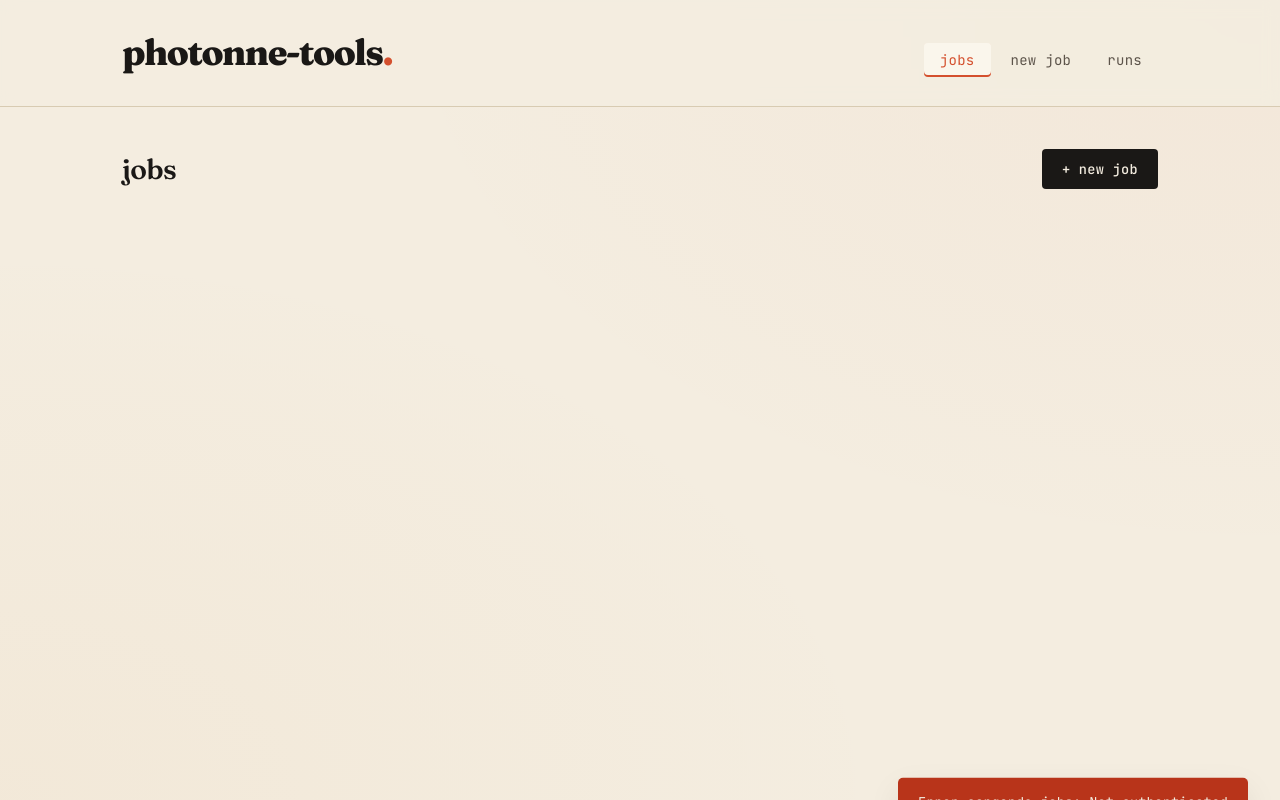
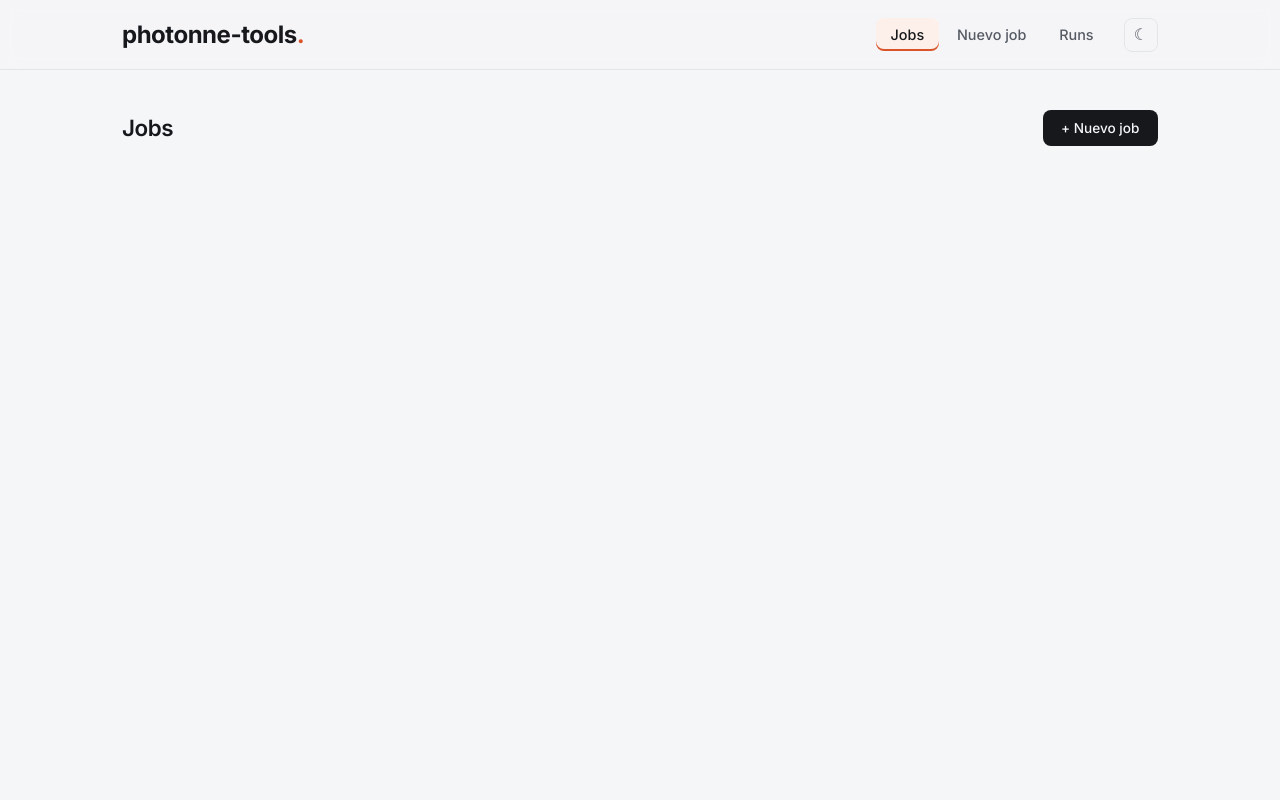
Before and after one commit to photonne/photonne-tools, a FastAPI app: template app/templates/index.html in a window 1280 px wide. Run offline with FastAPI, Linux system fonts and the light colour scheme; the template is opened without the code that fills it: most values are stand-ins (such as "Sample title", 1, 10 or a date in 2020); parts of the project's set-up code (start-up, migrations or seed data) failed here and were passed over.

Commit message:
feat: Redesign UI with minimal theme and light/dark modes
Switch typography to Inter (UI) + JetBrains Mono (data), rework the
color tokens into a neutral light/dark system with a persisted theme
toggle, and polish components. Also fix the empty toast peeking in the
bottom-right corner.

Co-Authored-By: Claude Opus 4.8 (1M context) <noreply@anthropic.com>

```diff
--- a/app/static/app.js
+++ b/app/static/app.js
@@ -137,7 +137,7 @@ async function loadBrowserPath(path) {
 function renderBrowserRoots(roots) {
     const list = document.getElementById('browser-list');
     if (roots.length === 0) {
-        list.innerHTML = '<li class="browser-empty">no hay raíces configuradas.</li>';
+        list.innerHTML = '<li class="browser-empty">No hay raíces configuradas.</li>';
         return;
     }
     list.innerHTML = roots.map(r => {
@@ -146,7 +146,7 @@ function renderBrowserRoots(roots) {
                 <li class="browser-item file">
                     <span class="browser-icon">✕</span>
                     <span class="browser-name">${escapeHtml(r.path)}</span>
-                    <span class="browser-size">no existe</span>
+                    <span class="browser-size">No existe</span>
                 </li>
             `;
         }
@@ -184,7 +184,7 @@ function renderBrowserListing(data) {
     }
 
     if (data.entries.length === 0) {
-        html += '<li class="browser-empty">(directorio vacío)</li>';
+        html += '<li class="browser-empty">(Directorio vacío)</li>';
     } else {
         html += data.entries.map(e => {
             if (e.is_dir) {
@@ -259,13 +259,13 @@ async function loadJobs() {
                     <span class="tool-badge">${job.tool}</span>
                 </div>
                 <div class="job-meta">
-                    ${job.last_run ? `última run: ${formatDate(job.last_run)}` : 'sin ejecuciones'}
+                    ${job.last_run ? `Última run: ${formatDate(job.last_run)}` : 'Sin ejecuciones'}
                     ${job.last_status ? ` · <span class="status-badge status-${job.last_status}">${job.last_status}</span>` : ''}
                 </div>
                 <div class="job-actions">
-                    <button class="btn-primary" onclick="runJob('${job.id}', '${escapeAttr(job.name)}')">run</button>
-                    <button class="btn-secondary" onclick="viewRuns('${job.id}')">history</button>
-                    <button class="btn-secondary" onclick="deleteJob('${job.id}', '${escapeAttr(job.name)}')">delete</button>
+                    <button class="btn-primary" onclick="runJob('${job.id}', '${escapeAttr(job.name)}')">Ejecutar</button>
+                    <button class="btn-secondary" onclick="viewRuns('${job.id}')">Historial</button>
+                    <button class="btn-secondary" onclick="deleteJob('${job.id}', '${escapeAttr(job.name)}')">Eliminar</button>
                 </div>
             </div>
         `).join('');
@@ -302,7 +302,7 @@ async function viewRuns(jobId) {
             toast('Sin ejecuciones todavía', '');
             return;
         }
-        openLog(runs[0].id, 'log', runs[0].status === 'running');
+        openLog(runs[0].id, 'Log', runs[0].status === 'running');
     } catch (e) {
         toast('Error: ' + e.message, 'error');
     }
@@ -370,11 +370,11 @@ async function loadRuns() {
         const runs = await apiGet('/api/runs?limit=50');
         const container = document.getElementById('runs-list');
         if (runs.length === 0) {
-            container.innerHTML = '<div class="empty"><p>sin runs todavía.</p></div>';
+            container.innerHTML = '<div class="empty"><p>Aún no hay runs.</p></div>';
             return;
         }
         container.innerHTML = runs.map(run => `
-            <div class="run-row" onclick="openLog('${run.id}', 'run ${run.id.slice(0, 8)}', ${run.status === 'running'})">
+            <div class="run-row" onclick="openLog('${run.id}', 'Run ${run.id.slice(0, 8)}', ${run.status === 'running'})">
                 <div class="run-info">
                     <div class="run-time">${formatDate(run.started_at)}</div>
                     <div class="run-id">${run.id.slice(0, 8)}… · job ${run.job_id.slice(0, 8)}…</div>
--- a/app/static/styles.css
+++ b/app/static/styles.css
@@ -1,21 +1,76 @@
-/* photonne-tools — estética editorial cálida */
+/* photonne-tools — minimal / moderno · temas claro y oscuro */
 
 :root {
-    --bg: #f4ede0;
-    --bg-card: #faf6ec;
+    color-scheme: light;
+
+    /* superficies */
+    --bg:          #f5f6f8;
+    --bg-card:     #ffffff;
     --bg-elevated: #ffffff;
-    --ink: #1a1816;
-    --ink-soft: #5c544a;
-    --ink-faded: #9a8f80;
-    --accent: #d4502e;
-    --accent-soft: #f2b399;
-    --accent-warm: #c97a1f;
-    --line: #d8cbb2;
-    --line-soft: #e9dec3;
-    --success: #4a7c3a;
-    --danger: #b8341a;
-    --shadow: 0 1px 0 rgba(26, 24, 22, 0.04), 0 4px 16px rgba(26, 24, 22, 0.06);
-    --shadow-elevated: 0 2px 0 rgba(26, 24, 22, 0.06), 0 12px 32px rgba(26, 24, 22, 0.08);
+    --bg-inset:    #f3f4f6;
+
+    /* texto */
+    --ink:       #17181b;
+    --ink-soft:  #565a63;
+    --ink-faded: #868b95;
+
+    /* acento (óxido de marca, sobrio) */
+    --accent:        #d9542b;
+    --accent-hover:  #c0461f;
+    --accent-soft:   #f4b89f;
+    --accent-subtle: #fdf0ea;
+    --accent-warm:   #b45309;
+    --on-accent:     #ffffff;
+
+    /* líneas */
+    --line:      #e3e5e9;
+    --line-soft: #edeef1;
+
+    /* estado */
+    --success: #2f8a4e;
+    --danger:  #c23b2a;
+
+    /* efectos */
+    --focus-ring:      0 0 0 3px rgba(217, 84, 43, 0.20);
+    --bg-blur:         rgba(245, 246, 248, 0.80);
+    --overlay:         rgba(17, 18, 21, 0.45);
+    --shadow:          0 1px 2px rgba(16, 18, 27, 0.04), 0 4px 12px rgba(16, 18, 27, 0.06);
+    --shadow-elevated: 0 4px 12px rgba(16, 18, 27, 0.08), 0 16px 40px rgba(16, 18, 27, 0.12);
+
+    --sans: 'Inter', -apple-system, BlinkMacSystemFont, 'Segoe UI', Roboto, Helvetica, Arial, sans-serif;
+    --mono: 'JetBrains Mono', ui-monospace, SFMono-Regular, Menlo, monospace;
+}
+
+[data-theme="dark"] {
+    color-scheme: dark;
+
+    --bg:          #0f1115;
+    --bg-card:     #171a20;
+    --bg-elevated: #1d2129;
+    --bg-inset:    #0c0e12;
+
+    --ink:       #e7e9ee;
+    --ink-soft:  #a2a8b4;
+    --ink-faded: #737985;
+
+    --accent:        #f2683c;
+    --accent-hover:  #ff7a4d;
+    --accent-soft:   #7a3d28;
+    --accent-subtle: #241812;
+    --accent-warm:   #e0913f;
+    --on-accent:     #17181b;
+
+    --line:      #2a2f38;
+    --line-soft: #23272f;
+
+    --success: #4ea56a;
+    --danger:  #e5654f;
+
+    --focus-ring:      0 0 0 3px rgba(242, 104, 60, 0.30);
+    --bg-blur:         rgba(15, 17, 21, 0.80);
+    --overlay:         rgba(0, 0, 0, 0.65);
+    --shadow:          0 1px 2px rgba(0, 0, 0, 0.40), 0 4px 12px rgba(0, 0, 0, 0.45);
+    --shadow-elevated: 0 8px 30px rgba(0, 0, 0, 0.55), 0 2px 8px rgba(0, 0, 0, 0.40);
 }
 
 * {
@@ -29,54 +84,55 @@ html, body {
 }
 
 body {
-    font-family: 'Fraunces', Georgia, serif;
-    font-feature-settings: "ss01", "ss02";
+    font-family: var(--sans);
     background: var(--bg);
     color: var(--ink);
-    line-height: 1.6;
-    font-size: 17px;
-    background-image:
-        radial-gradient(at 100% 0%, rgba(212, 80, 46, 0.04) 0%, transparent 50%),
-        radial-gradient(at 0% 100%, rgba(201, 122, 31, 0.04) 0%, transparent 50%);
-    background-attachment: fixed;
+    line-height: 1.55;
+    font-size: 15px;
+    -webkit-font-smoothing: antialiased;
+    transition: background-color 0.2s ease, color 0.2s ease;
 }
 
-code, pre, .mono, input, select, .tag, .badge {
-    font-family: 'JetBrains Mono', ui-monospace, Menlo, monospace;
+code, pre, .mono, input, select {
+    font-family: var(--mono);
 }
 
 /* Header */
 .hdr {
     border-bottom: 1px solid var(--line);
-    background: var(--bg);
     position: sticky;
     top: 0;
     z-index: 10;
     backdrop-filter: blur(8px);
-    background-color: rgba(244, 237, 224, 0.92);
+    background-color: var(--bg-blur);
 }
 
 .hdr-inner {
     max-width: 1100px;
     margin: 0 auto;
-    padding: 1.5rem 2rem;
+    padding: 1rem 2rem;
     display: flex;
     justify-content: space-between;
-    align-items: baseline;
+    align-items: center;
     gap: 2rem;
     flex-wrap: wrap;
 }
 
 .logo {
-    font-family: 'Fraunces', serif;
-    font-weight: 800;
-    font-size: 2.25rem;
-    letter-spacing: -0.04em;
-    font-variation-settings: "opsz" 144;
+    font-family: var(--sans);
+    font-weight: 700;
+    font-size: 1.5rem;
+    letter-spacing: -0.02em;
 }
 
 .logo .dot {
     color: var(--accent);
+}
+
+.hdr-actions {
+    display: flex;
+    align-items: center;
+    gap: 1rem;
 }
 
 .tabs {
@@ -87,14 +143,14 @@ code, pre, .mono, input, select, .tag, .badge {
 .tab {
     background: transparent;
     border: none;
-    padding: 0.5rem 1rem;
-    font-family: 'JetBrains Mono', monospace;
-    font-size: 0.875rem;
+    padding: 0.5rem 0.9rem;
+    font-family: var(--sans);
+    font-size: 0.9rem;
+    font-weight: 500;
     color: var(--ink-soft);
     cursor: pointer;
-    border-radius: 4px;
-    transition: all 0.15s ease;
-    letter-spacing: 0.02em;
+    border-radius: 8px;
+    transition: color 0.15s ease, background-color 0.15s ease;
 }
 
 .tab:hover {
@@ -103,9 +159,42 @@ code, pre, .mono, input, select, .tag, .badge {
 }
 
 .tab.active {
-    color: var(--accent);
+    color: var(--ink);
+    background: var(--accent-subtle);
+    box-shadow: inset 0 -2px 0 var(--accent);
+}
+
+/* Theme toggle */
+.theme-toggle {
+    display: inline-flex;
+    align-items: center;
+    justify-content: center;
+    width: 34px;
+    height: 34px;
+    border-radius: 8px;
+    background: transparent;
+    border: 1px solid var(--line);
+    color: var(--ink-soft);
+    cursor: pointer;
+    font-size: 1rem;
+    line-height: 1;
+    transition: background-color 0.15s ease, color 0.15s ease, border-color 0.15s ease;
+}
+
+.theme-toggle:hover {
+    color: var(--ink);
+    border-color: var(--ink-soft);
     background: var(--bg-card);
-    box-shadow: inset 0 -2px 0 var(--accent);
+}
+
+.theme-toggle .ico-sun,
+[data-theme="dark"] .theme-toggle .ico-moon {
+    display: none;
+}
+
+[data-theme="dark"] .theme-toggle .ico-sun,
+.theme-toggle .ico-moon {
+    display: inline;
 }
 
 /* Main */
@@ -123,10 +212,9 @@ code, pre, .mono, input, select, .tag, .badge {
 }
 
 .section-head h2 {
-    font-family: 'Fraunces', serif;
-    font-size: 1.75rem;
+    font-family: var(--sans);
+    font-size: 1.4rem;
     font-weight: 600;
-    font-variation-settings: "opsz" 36;
     letter-spacing: -0.02em;
 }
 
@@ -134,25 +222,32 @@ code, pre, .mono, input, select, .tag, .badge {
 
 .tab-content.active {
     display: block;
-    animation: fadeIn 0.25s ease;
+    animation: fadeIn 0.2s ease;
 }
 
 @keyframes fadeIn {
-    from { opacity: 0; transform: translateY(4px); }
-    to { opacity: 1; transform: translateY(0); }
+    from { opacity: 0; }
+    to { opacity: 1; }
 }
 
 /* Buttons */
 .btn-primary, .btn-secondary, .btn-danger, .btn-browse {
-    font-family: 'JetBrains Mono', monospace;
+    font-family: var(--sans);
     font-size: 0.85rem;
-    padding: 0.6rem 1.2rem;
+    padding: 0.55rem 1.1rem;
     border: 1px solid transparent;
-    border-radius: 4px;
+    border-radius: 8px;
     cursor: pointer;
-    transition: all 0.15s ease;
-    letter-spacing: 0.02em;
+    transition: background-color 0.15s ease, border-color 0.15s ease, color 0.15s ease, box-shadow 0.15s ease;
     font-weight: 500;
+}
+
+.btn-primary:focus-visible,
+.btn-secondary:focus-visible,
+.btn-danger:focus-visible,
+.btn-browse:focus-visible {
+    outline: none;
+    box-shadow: var(--focus-ring);
 }
 
 .btn-primary {
--- a/app/templates/index.html
+++ b/app/templates/index.html
@@ -3,21 +3,41 @@
 <head>
     <meta charset="UTF-8">
     <meta name="viewport" content="width=device-width, initial-scale=1.0">
+    <script>
+        (function () {
+            try {
+                var t = localStorage.getItem('photonne-theme');
+                if (t !== 'light' && t !== 'dark') {
+                    t = window.matchMedia('(prefers-color-scheme: dark)').matches ? 'dark' : 'light';
+                }
+                document.documentElement.setAttribute('data-theme', t);
+            } catch (e) {
+                document.documentElement.setAttribute('data-theme', 'light');
+            }
+        })();
+    </script>
     <title>photonne-tools</title>
     <link rel="preconnect" href="https://fonts.googleapis.com">
     <link rel="preconnect" href="https://fonts.gstatic.com" crossorigin>
-    <link href="https://fonts.googleapis.com/css2?family=Fraunces:opsz,wght@9..144,400;9..144,600;9..144,800&family=JetBrains+Mono:wght@400;500;700&display=swap" rel="stylesheet">
+    <link href="https://fonts.googleapis.com/css2?family=Inter:wght@400;500;600;700&family=JetBrains+Mono:wght@400;500;700&display=swap" rel="stylesheet">
     <link rel="stylesheet" href="/static/styles.css">
 </head>
 <body>
     <header class="hdr">
         <div class="hdr-inner">
             <h1 class="logo">photonne-tools<span class="dot">.</span></h1>
-            <nav class="tabs">
-                <button class="tab active" data-tab="jobs">jobs</button>
-                <button class="tab" data-tab="new">new job</button>
-                <button class="tab" data-tab="runs">runs</button>
-            </nav>
+            <div class="hdr-actions">
+                <nav class="tabs">
+                    <button class="tab active" data-tab="jobs">Jobs</button>
+                    <button class="tab" data-tab="new">Nuevo job</button>
+                    <button class="tab" data-tab="runs">Runs</button>
+                </nav>
+                <button id="theme-toggle" class="theme-toggle" type="button"
+                        aria-label="Cambiar tema" title="Cambiar tema">
+                    <span class="ico-sun" aria-hidden="true">☀</span>
+                    <span class="ico-moon" aria-hidden="true">☾</span>
+                </button>
+            </div>
         </div>
     </header>
 
@@ -25,59 +45,59 @@
         <!-- Tab: Jobs list -->
         <section id="tab-jobs" class="tab-content active">
             <div class="section-head">
-                <h2>jobs</h2>
-                <button class="btn-primary" onclick="switchTab('new')">+ new job</button>
+                <h2>Jobs</h2>
+                <button class="btn-primary" onclick="switchTab('new')">+ Nuevo job</button>
             </div>
             <div id="jobs-list" class="grid"></div>
             <div id="jobs-empty" class="empty hidden">
-                <p>no hay jobs todavía.</p>
-                <button class="btn-primary" onclick="switchTab('new')">crea tu primer job</button>
+                <p>Aún no hay jobs.</p>
+                <button class="btn-primary" onclick="switchTab('new')">Crea tu primer job</button>
             </div>
         </section>
 
         <!-- Tab: New job -->
         <section id="tab-new" class="tab-content">
             <div class="section-head">
-                <h2>new job</h2>
+                <h2>Nuevo job</h2>
             </div>
             <form id="new-job-form" class="form">
                 <label>
-                    <span>nombre</span>
-                    <input type="text" name="name" required placeholder="ej. backup fotos AMB a shared">
+                    <span>Nombre</span>
+                    <input type="text" name="name" required placeholder="Ej. Backup fotos AMB a shared">
                 </label>
 
                 <label>
-                    <span>herramienta</span>
+                    <span>Herramienta</span>
                     <select name="tool" id="tool-select" required>
-                        <option value="rsync">rsync — copia/sincronización</option>
-                        <option value="exiftool">exiftool — reparar fechas desde EXIF</option>
+                        <option value="rsync">rsync — Copia/sincronización</option>
+                        <option value="exiftool">exiftool — Reparar fechas desde EXIF</option>
                     </select>
                 </label>
 
                 <!-- Campos rsync -->
                 <div id="fields-rsync" class="tool-fields">
                     <label>
-                        <span>origen <small>(termina en '/' para copiar contenido; sin '/' para copiar la carpeta completa)</small></span>
+                        <span>Origen <small>(termina en '/' para copiar contenido; sin '/' para copiar la carpeta completa)</small></span>
                         <div class="input-with-browse">
                             <input type="text" name="rsync_source" placeholder="/media/HDD/Backup/photo/">
                             <button type="button" class="btn-browse" onclick="openBrowser('rsync_source')">browse</button>
                         </div>
                     </label>
                     <label>
-                        <span>destino</span>
+                        <span>Destino</span>
                         <div class="input-with-browse">
                             <input type="text" name="rsync_destination" placeholder="/media/HDD/Gallery/Photonne/shared/">
                             <button type="button" class="btn-browse" onclick="openBrowser('rsync_destination')">browse</button>
                         </div>
                     </label>
                     <label>
-                        <span>flags</span>
+                        <span>Flags</span>
                         <input type="text" name="rsync_flags" value="-av" placeholder="-av">
                     </label>
                     <div class="checkbox-row">
                         <label class="checkbox">
                             <input type="checkbox" name="rsync_dry_run">
-                            <span>dry-run (simular sin copiar)</span>
+                            <span>Dry-run (simular sin copiar)</span>
                         </label>
                         <label class="checkbox">
                             <input type="checkbox" name="rsync_delete">
@@ -89,43 +109,43 @@
                 <!-- Campos exiftool -->
                 <div id="fields-exiftool" class="tool-fields hidden">
                     <label>
-                        <span>directorio objetivo</span>
+                        <span>Directorio objetivo</span>
                         <div class="input-with-browse">
                             <input type="text" name="exif_target" placeholder="/media/HDD/Gallery/Photonne/shared/">
                             <button type="button" class="btn-browse" onclick="openBrowser('exif_target')">browse</button>
                         </div>
                     </label>
                     <label>
-                        <span>modo</span>
+                        <span>Modo</span>
                         <select name="exif_mode">
-                            <option value="repair_mtime">reparar mtime desde EXIF</option>
-                            <option value="custom">personalizado</option>
+                            <option value="repair_mtime">Reparar mtime desde EXIF</option>
+                            <option value="custom">Personalizado</option>
                         </select>
                     </label>
                     <label id="exif-custom-row" class="hidden">
-                        <span>argumentos custom</span>
+                        <span>Argumentos personalizados</span>
                         <input type="text" name="exif_custom_args" placeholder="-FileModifyDate<DateTimeOriginal">
                     </label>
                     <div class="checkbox-row">
                         <label class="checkbox">
                             <input type="checkbox" name="exif_recursive" checked>
-                            <span>recursivo</span>
+                            <span>Recursivo</span>
                         </label>
                         <label class="checkbox">
                             <input type="checkbox" name="exif_dry_run">
-                            <span>dry-run</span>
+                            <span>Dry-run</span>
                         </label>
                     </div>
                 </div>
 
                 <div class="allowed-info">
-                    <strong>directorios permitidos:</strong>
+                    <strong>Directorios permitidos:</strong>
                     <div id="allowed-roots">{{ allowed_roots | join(', ') }}</div>
                 </div>
 
                 <div class="form-actions">
-                    <button type="submit" class="btn-primary">crear job</button>
-                    <button type="button" class="btn-secondary" onclick="switchTab('jobs')">cancelar</button>
+                    <button type="submit" class="btn-primary">Crear job</button>
+                    <button type="button" class="btn-secondary" onclick="switchTab('jobs')">Cancelar</button>
                 </div>
             </form>
         </section>
@@ -133,8 +153,8 @@
         <!-- Tab: Runs -->
         <section id="tab-runs" class="tab-content">
             <div class="section-head">
-                <h2>runs</h2>
-                <button class="btn-secondary" onclick="loadRuns()">refrescar</button>
+                <h2>Runs</h2>
+                <button class="btn-secondary" onclick="loadRuns()">Refrescar</button>
             </div>
             <div id="runs-list" class="runs-list"></div>
         </section>
@@ -143,10 +163,10 @@
         <div id="log-modal" class="modal hidden">
             <div class="modal-content">
                 <div class="modal-head">
-                    <h3 id="log-title">log</h3>
+                    <h3 id="log-title">Log</h3>
                     <div class="modal-actions">
-                        <button id="log-stop-btn" class="btn-danger hidden">stop</button>
-                        <button class="btn-secondary" onclick="closeLog()">cerrar</button>
+                        <button id="log-stop-btn" class="btn-danger hidden">Detener</button>
+                        <button class="btn-secondary" onclick="closeLog()">Cerrar</button>
                     </div>
                 </div>
                 <pre id="log-content" class="log-pre"></pre>
@@ -157,8 +177,8 @@
         <div id="browser-modal" class="modal hidden">
             <div class="modal-content browser-modal">
                 <div class="modal-head">
-                    <h3>elegir directorio</h3>
-                    <button class="btn-secondary" onclick="closeBrowser()">cerrar</button>
+                    <h3>Elegir directorio</h3>
+                    <button class="btn-secondary" onclick="closeBrowser()">Cerrar</button>
                 </div>
                 <div class="browser-path" id="browser-current-path"></div>
                 <div class="browser-body">
@@ -166,15 +186,15 @@
                 </div>
                 <div class="browser-foot">
                     <div class="browser-selected">
-                        <span class="browser-selected-label">seleccionado:</span>
-                        <code id="browser-selected-path">(nada)</code>
+                        <span class="browser-selected-label">Seleccionado:</span>
+                        <code id="browser-selected-path">(ninguno)</code>
                     </div>
                     <div class="browser-foot-actions">
                         <label class="checkbox browser-slash">
                             <input type="checkbox" id="browser-trailing-slash">
-                            <span>terminar en '/' (copiar contenido en rsync)</span>
+                            <span>Terminar en '/' (copiar contenido en rsync)</span>
                         </label>
-                        <button class="btn-primary" id="browser-select-btn" onclick="selectCurrentPath()">usar esta carpeta</button>
+                        <button class="btn-primary" id="browser-select-btn" onclick="selectCurrentPath()">Usar esta carpeta</button>
                     </div>
                 </div>
             </div>
@@ -183,6 +203,13 @@
 
     <div id="toast" class="toast"></div>
 
+    <script>
+        document.getElementById('theme-toggle').addEventListener('click', function () {
+            var next = document.documentElement.getAttribute('data-theme') === 'dark' ? 'light' : 'dark';
+            document.documentElement.setAttribute('data-theme', next);
+            try { localStorage.setItem('photonne-theme', next); } catch (e) {}
+        });
+    </script>
     <script src="/static/app.js"></script>
 </body>
 </html>
```
Also changed, not shown: other parts of app/static/styles.css (+99 -81 lines).
